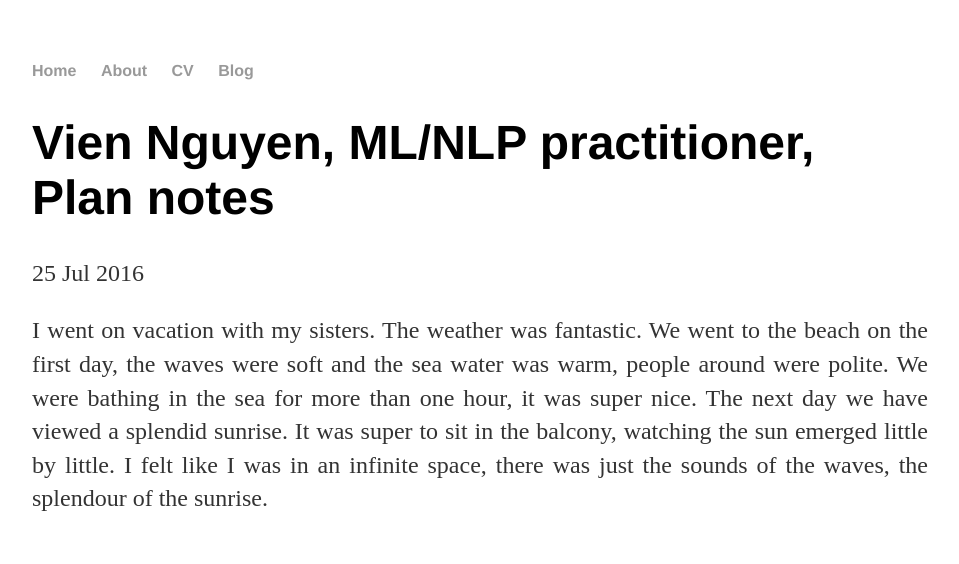
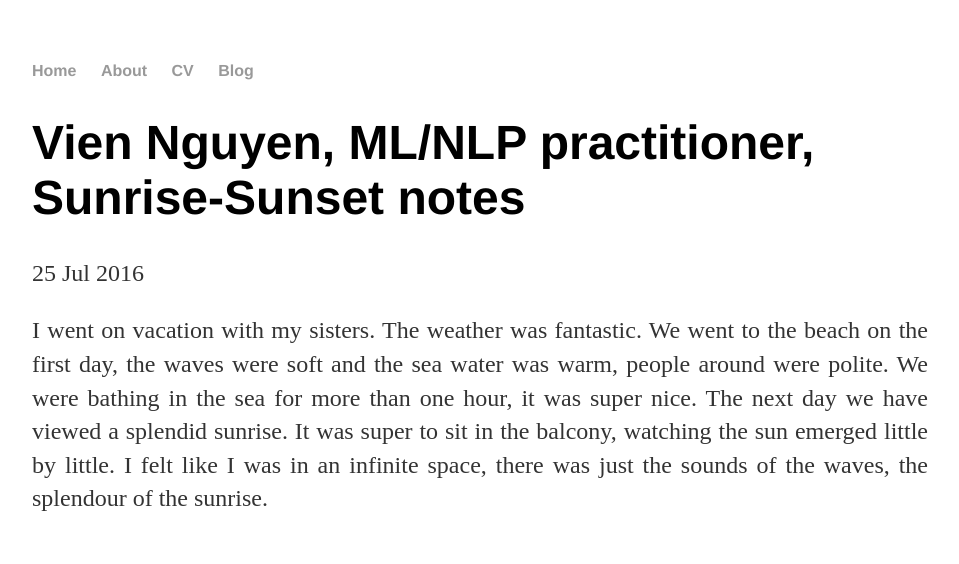
Before and after one commit to trucviennguyen/trucviennguyen.github.io, a Jekyll site: the page built from _posts/2016-07-25-vien-nguyen-sunrise-sunset-notes.md, in a window 1280 px wide. Shown: the top 564 px of the page, without its empty margins (160-1119 px from the left). Built offline with Jekyll 4.4.1, drawn with Linux system fonts in a browser that asks for light colours; grey boxes are pictures that could not be loaded.

Commit message:
Updating blog posts.

```diff
--- a/_posts/2016-07-25-vien-nguyen-sunrise-sunset-notes.md
+++ b/_posts/2016-07-25-vien-nguyen-sunrise-sunset-notes.md
@@ -1,6 +1,6 @@
 ---
 layout: post
-title: "Vien Nguyen, ML/NLP practitioner, Plan notes"
+title: "Vien Nguyen, ML/NLP practitioner, Sunrise-Sunset notes"
 date: 2016-07-25
 ---
 
```
